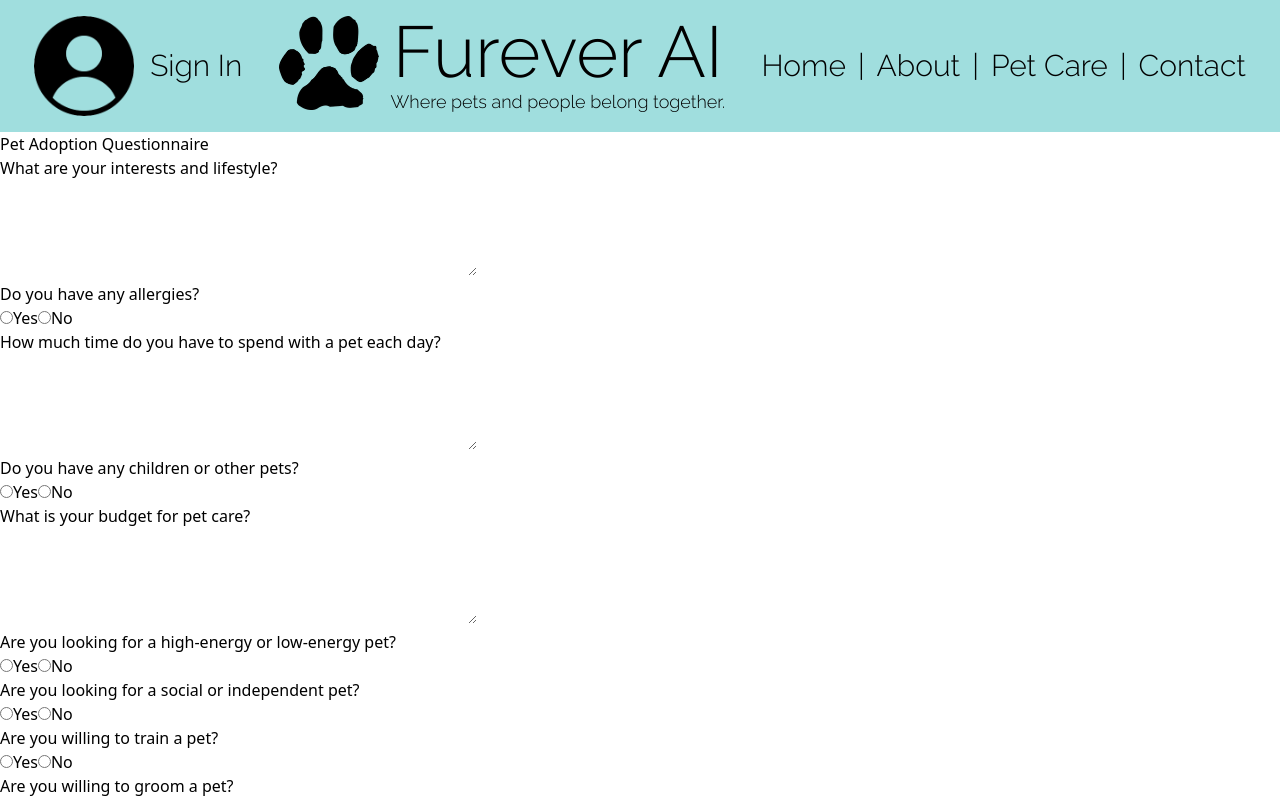
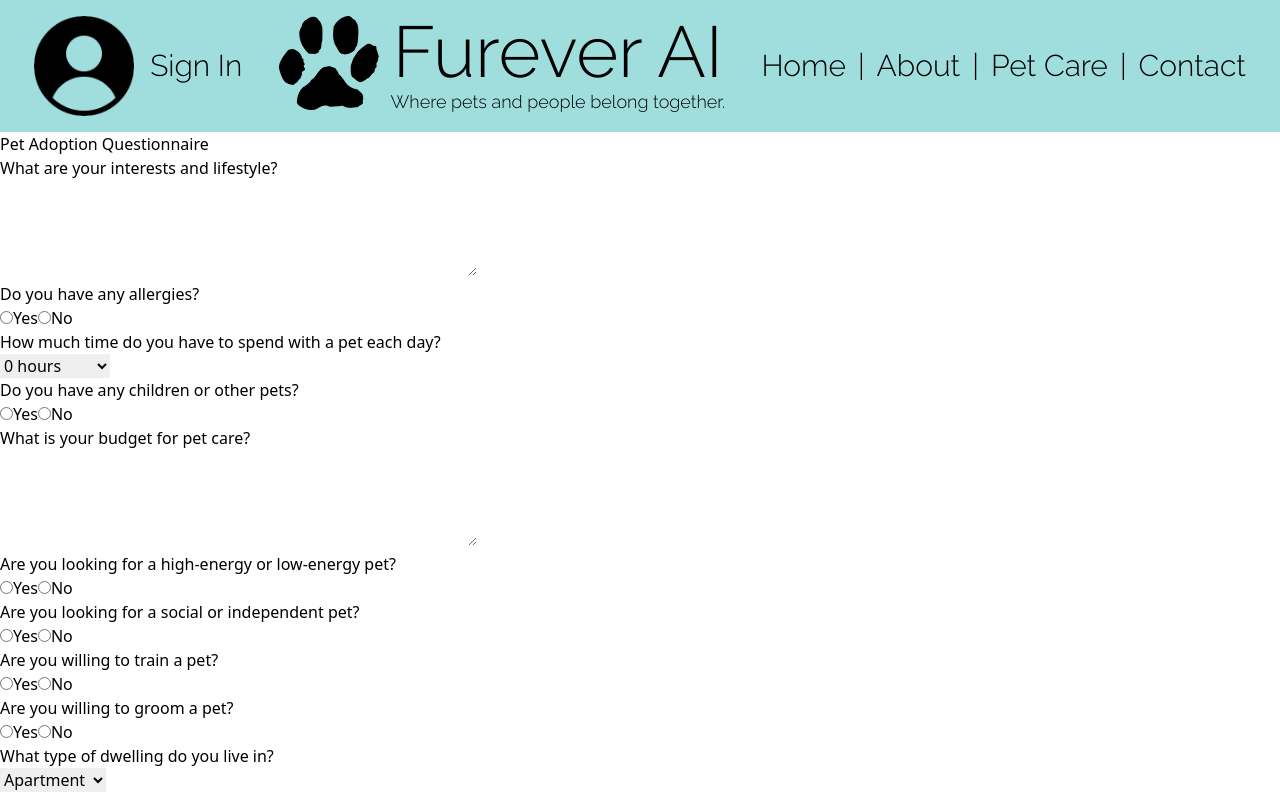
Before and after one commit to ChadBowler/furever-ai, a Next.js app: page /personality-profile in a window 1280 px wide. Shown: the top 800 px of the page. Built offline with nearby package versions, Linux system fonts and the light colour scheme; a web font is replaced by a local one.

Commit message:
adjusted answers for questions in personality profile.

```diff
--- a/app/personality-profile/page.jsx
+++ b/app/personality-profile/page.jsx
@@ -1,30 +1,48 @@
 // pages/PetQuestionnaire.js
 'use client';
 import { useState } from 'react';
-import questions from '../api/data.json'
+import questions from '../api/data.json';
 import Button from '../components/Button';
 
+const timeOptions = [
+  '0 hours',
+  '1-3 hours',
+  '4-6 hours',
+  '7-9 hours',
+  '10-12 hours',
+  '13-15 hours',
+  '16-18 hours',
+];
+
+const dwellingOptions = [
+  'Apartment',
+  'House',
+  'Farmhouse',
+  'Condo',
+  'Townhouse',
+  'Other',
+];
+
 function PetQuestionnaire() {
-
   const [answers, setAnswers] = useState({});
 
   const handleInputChange = (e) => {
     const { name, value, type, checked } = e.target;
     setAnswers((prevAnswers) => ({
       ...prevAnswers,
-      [name]: type === "checkbox" ? checked : value,
+      [name]: type === 'checkbox' ? checked : value,
     }));
   };
 
   const handleSaveAnswers = () => {
     // Code to save answers to user's profile in a user database goes here
-    alert("Answers saved successfully!");
+    alert('Answers saved successfully!');
   };
 
   const handleSubmitAnswers = () => {
     // Code to collect answers and form a prompt for LLM goes here
     // You can use the 'answers' state to construct the prompt
-    alert("Answers submitted successfully!");
+    alert('Answers submitted successfully!');
   };
 
   return (
@@ -33,8 +51,25 @@ function PetQuestionnaire() {
       <form>
         {questions.map((q) => (
           <div key={q.question} className="question">
-            <label htmlFor={q.question}>{q.question}</label><br />
-            {q.type === "open ended" ? (
+            <label htmlFor={q.question}>{q.question}</label>
+            <br />
+            {q.question === 'How much time do you have to spend with a pet each day?' ? (
+              <select name={q.question} onChange={handleInputChange} required>
+                {timeOptions.map((option) => (
+                  <option key={option} value={option}>
+                    {option}
+                  </option>
+                ))}
+              </select>
+            ) : q.question === 'What type of dwelling do you live in?' ? (
+              <select name={q.question} onChange={handleInputChange} required>
+                {dwellingOptions.map((option) => (
+                  <option key={option} value={option}>
+                    {option}
+                  </option>
+                ))}
+              </select>
+            ) : q.type === 'open ended' ? (
               <textarea
                 id={q.question}
                 name={q.question}
@@ -67,10 +102,8 @@ function PetQuestionnaire() {
             )}
           </div>
         ))}
-        <Button onClick={handleSaveAnswers} buttonName={'Save Answers'}></Button>
-        <Button onClick={handleSubmitAnswers} buttonName={'Submit Answers'}></Button>
-        {/* <button type="button" onClick={handleSaveAnswers}>Save Answers</button>
-        <button type="button" onClick={handleSubmitAnswers}>Submit Answers</button> */}
+        <Button onClick={handleSaveAnswers} buttonName={'Save Answers'} />
+        <Button onClick={handleSubmitAnswers} buttonName={'Submit Answers'} />
       </form>
     </div>
   );
--- a/app/styles/Home.module.scss
+++ b/app/styles/Home.module.scss
@@ -172,6 +172,7 @@
 
     .pictureContainer{
       width: 50%;
+      height: auto;
       position: absolute;
       right: -10%;
       top: -15%;
```
